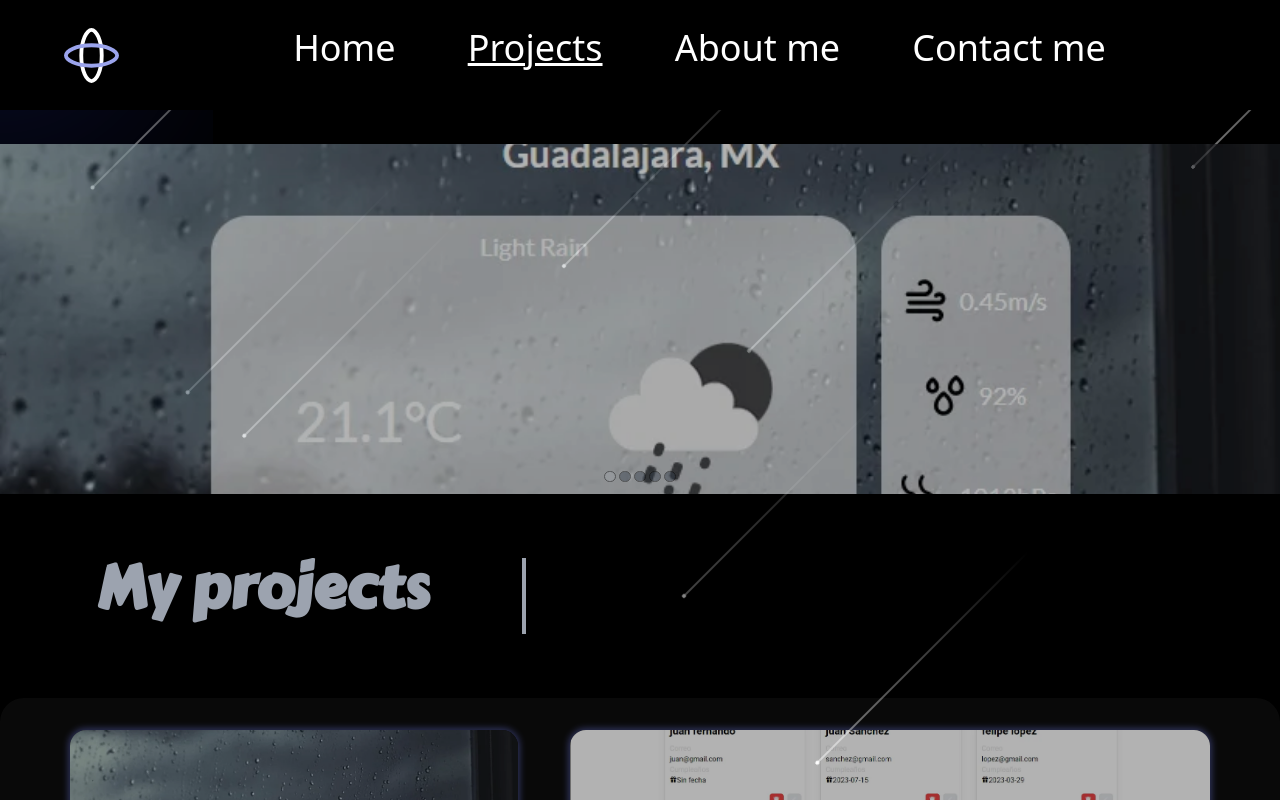
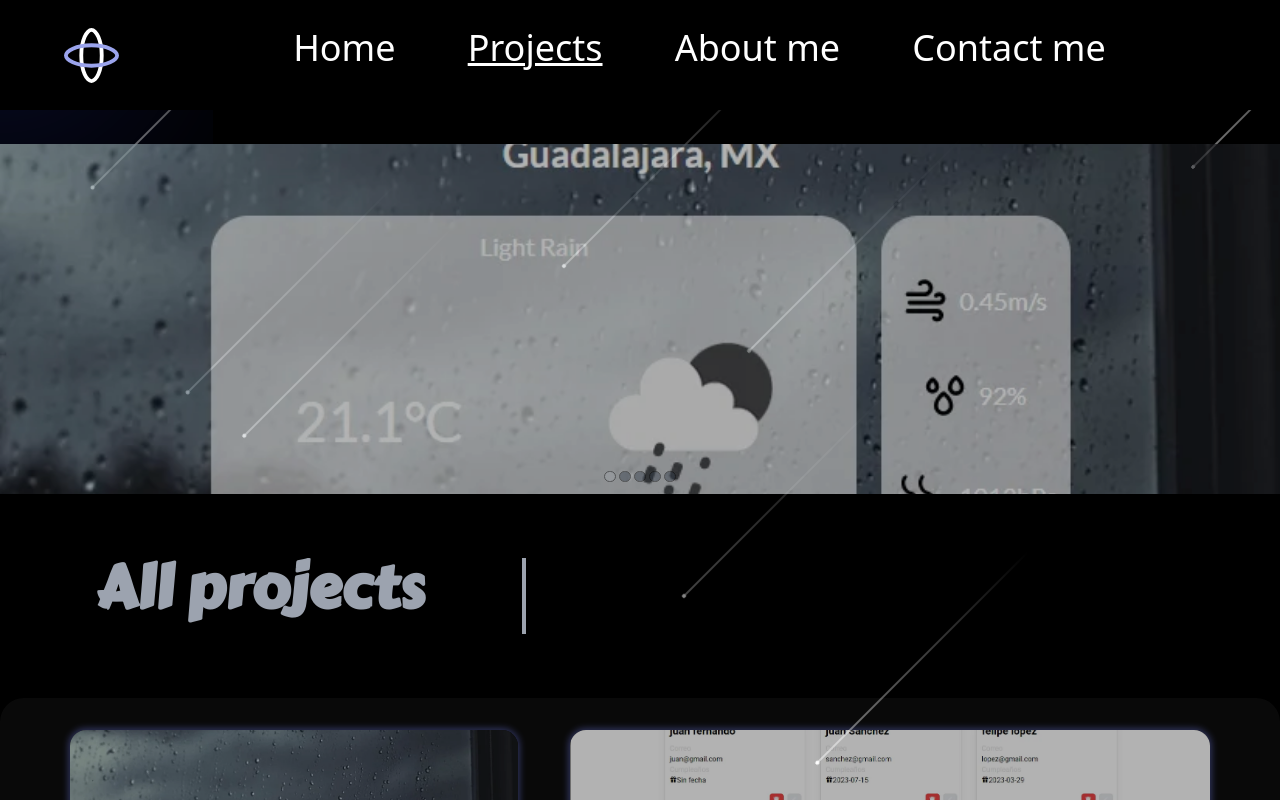
Before and after one commit to Adi020/Portfoli, a React (Vite) app: page /projects in a window 1280 px wide. Shown: the top 800 px of the page. Built offline with nearby package versions, Linux system fonts and the light colour scheme; a web font is replaced by a local one.

Commit message:
Update Projects.jsx

```diff
--- a/src/pages/Projects.jsx
+++ b/src/pages/Projects.jsx
@@ -61,7 +61,7 @@ const Projects = () => {
 
       <div className="z-10 flex w-[100%] max-w-[1700px] sm:w-[80%] max-[1740px]:mr-[5%]  max-[640px]:pl-[5%] justify-start">
         <h3 className=" text-gray-400 text-6xl font-semibold pb-4 typing-animation max-[400px]:text-5xl max-[350px]:text-[43px] font-FontTitle">
-          My projects
+          All projects
         </h3>
       </div>
 
```
